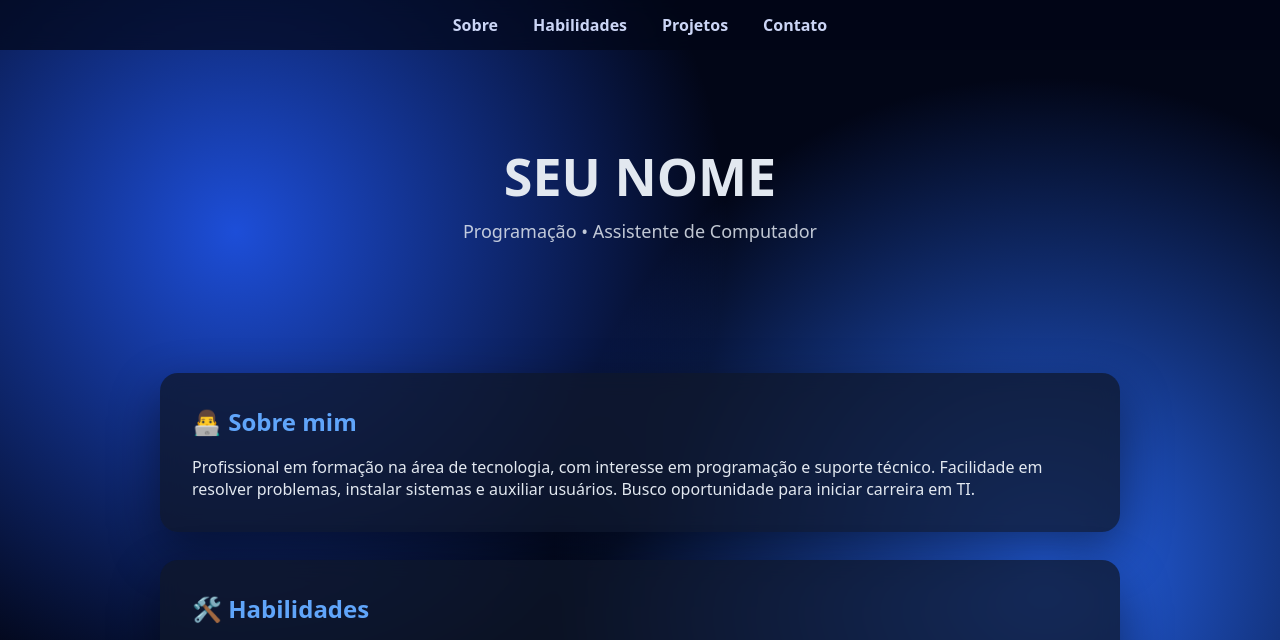
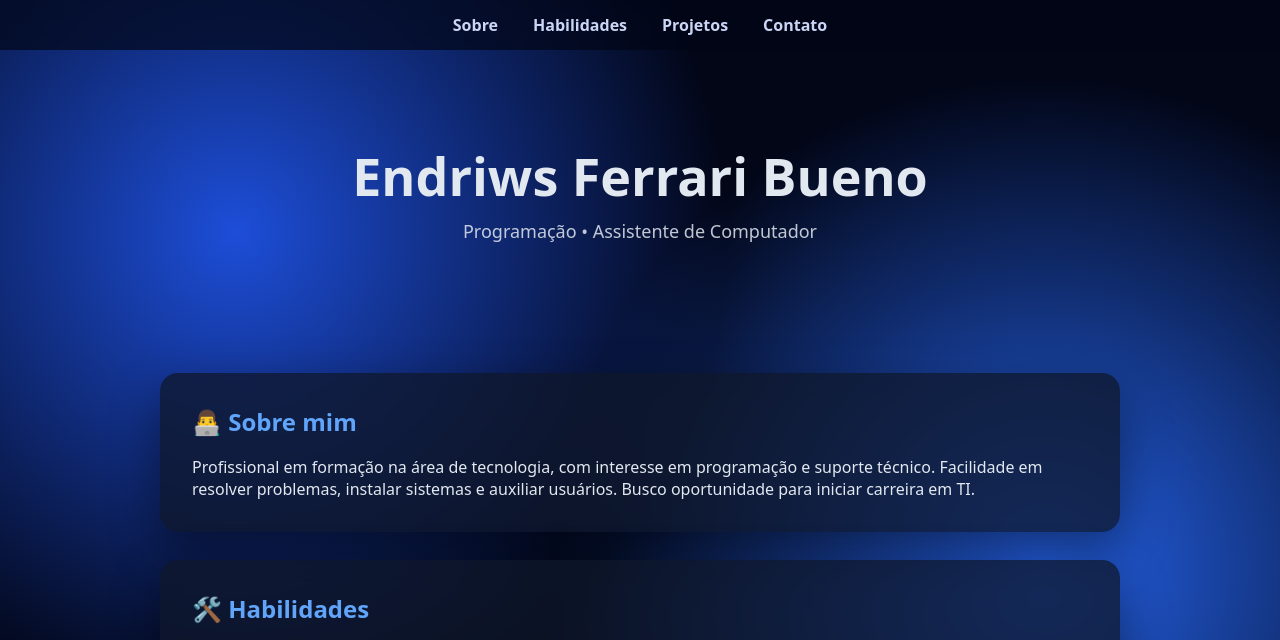
Before and after one commit to Endriwss209/sandbox.dev, a plain HTML site: page index.html in a window 1280 px wide. Shown: the top 640 px of the page. Drawn offline with Linux system fonts and the light colour scheme.

Commit message:
Update index.html

```diff
--- a/index.html
+++ b/index.html
@@ -165,7 +165,7 @@ margin-top:40px;
 </nav>
 
 <header>
-<h1>SEU NOME</h1>
+<h1>Endriws Ferrari Bueno</h1>
 <p>Programação • Assistente de Computador</p>
 </header>
 
```
